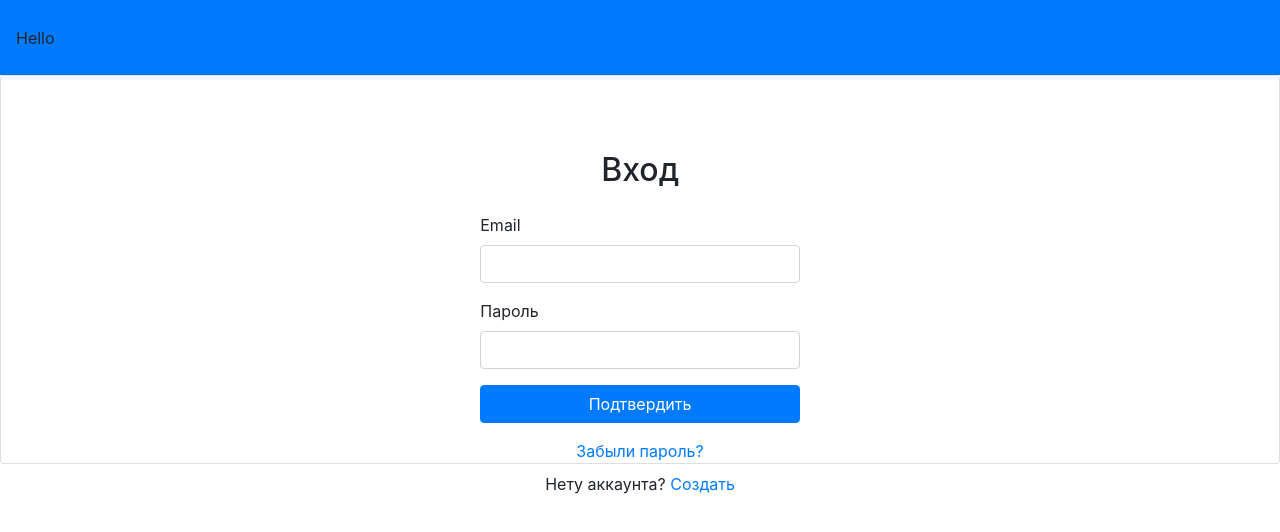
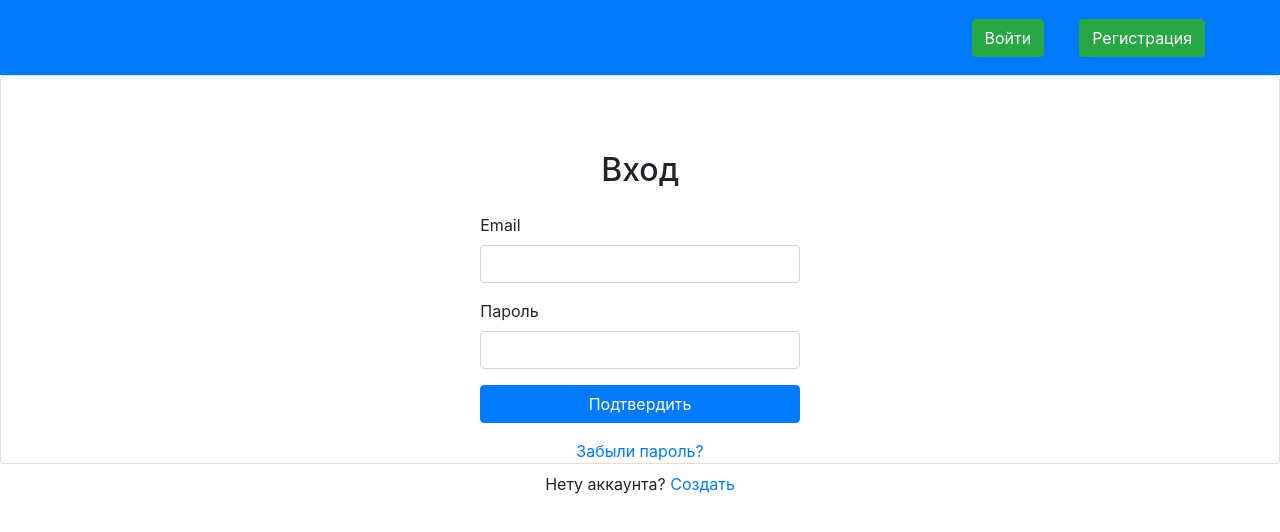
Before and after one commit to Cameriusm/HTML-parser, a React (Create React App) app: page /login in a window 1280 px wide. Shown: the top 532 px of the page. Built offline with nearby package versions, Linux system fonts and the light colour scheme; no server answers.

Commit message:
Add navigation buttons

```diff
--- a/src/App.css
+++ b/src/App.css
@@ -1,7 +1,18 @@
-.navbar {
+.navbars {
   background-color: #007bff;
   width: 100%;
   height: 75px;
+  position: relative;
+  display: flex;
+  align-items: center;
+  flex-direction: row-reverse;
+}
+
+.navButtons {
+  margin-right: 75px;
+}
+.navbars button {
+  margin-left: 35px;
 }
 Form {
   width: 25%;
--- a/src/components/App.js
+++ b/src/components/App.js
@@ -10,6 +10,7 @@ import ForgotPassword from './ForgotPassword';
 import UpdateProfile from './UpdateProfile';
 import NavBar from './NavBar';
 import '../App.css';
+
 function App() {
   return (
     <div>
--- /dev/null
+++ b/src/components/Menu.js
@@ -0,0 +1,5 @@
+import React from 'react';
+
+export default function Menu() {
+  return <div></div>;
+}
--- a/src/components/NavBar.js
+++ b/src/components/NavBar.js
@@ -1,6 +1,30 @@
 import React from 'react';
 import { Button } from 'react-bootstrap';
+import { Redirect } from 'react-router-dom';
+import { useAuth } from '../contexts/AuthContext';
+import { Link, useHistory } from 'react-router-dom';
 
-export default function NavBar() {
-  return <div className="navbar">Hello</div>;
+export default function NavBar(props) {
+  const { currentUser } = useAuth();
+  console.log(currentUser);
+  return (
+    <div className="navbars">
+      {!currentUser ? (
+        <div className="navButtons">
+          <Link to="/signup">
+            <button className="btn btn-success float-right">Регистрация</button>
+          </Link>
+          <Link to="/login">
+            <button className="btn btn-success float-right ">Войти</button>
+          </Link>
+        </div>
+      ) : (
+        <div className="navButtons">
+          <Link to="/">
+            <button className="btn btn-success float-right">Профиль</button>
+          </Link>
+        </div>
+      )}
+    </div>
+  );
 }
```
